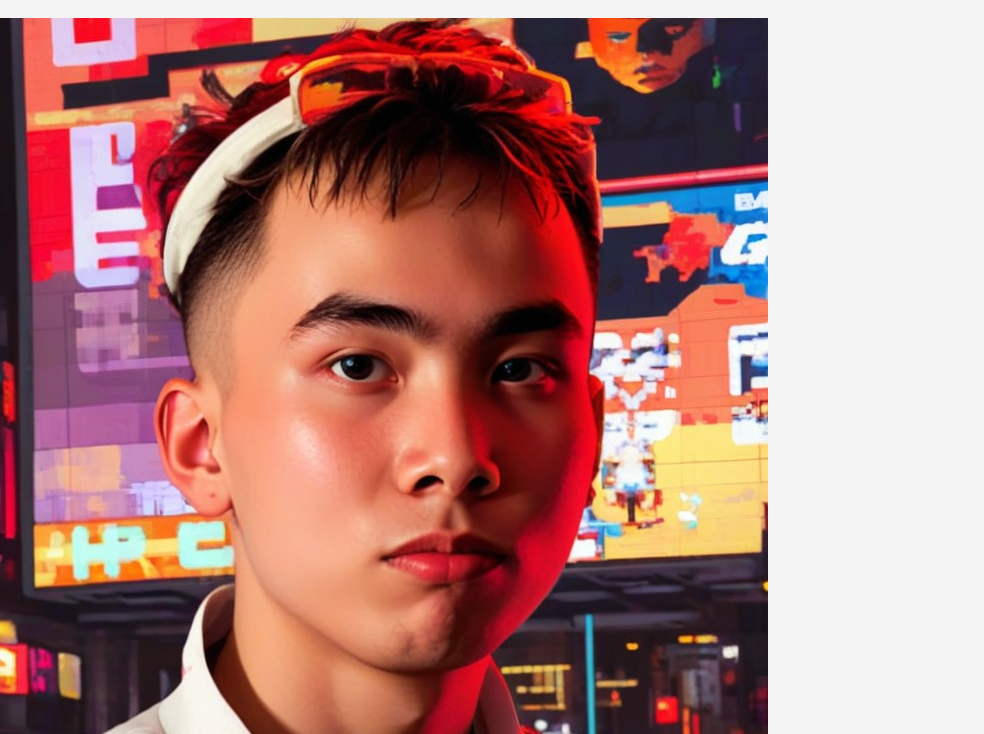
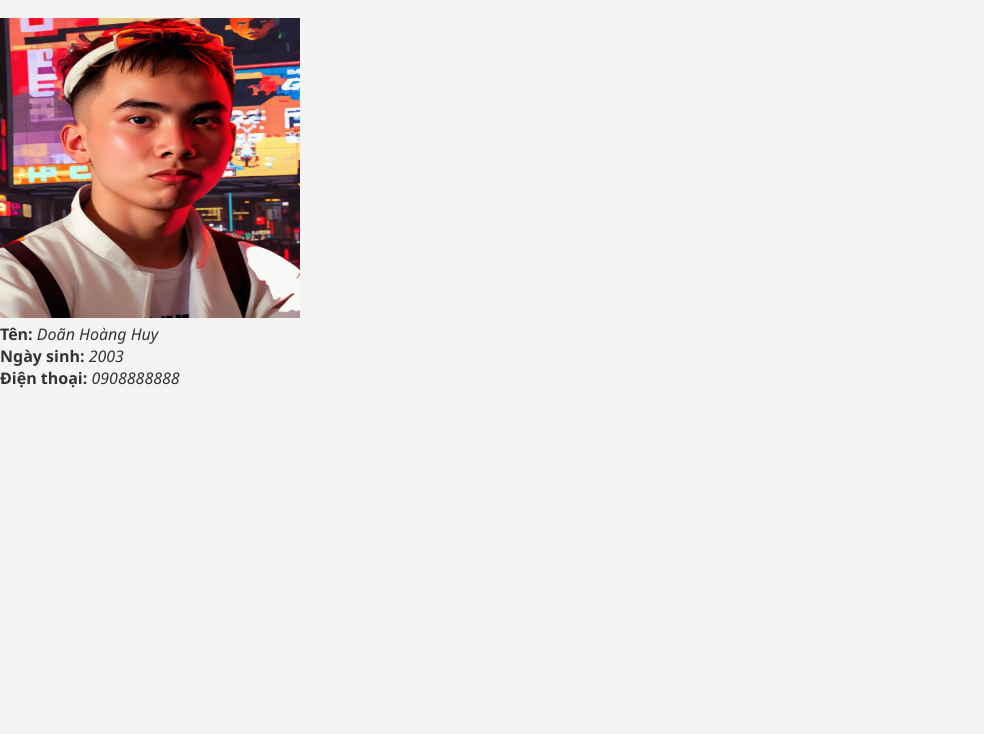
Before and after one commit to kaizquy/doanhoanghuy.github.io, a plain HTML site: page index.html in a window 1280 px wide. Shown: the part 66-800 px from the top of the page, without its empty margins (0-984 px from the left). Drawn offline with Linux system fonts and the light colour scheme.

Commit message:
html - css

```diff
--- a/index.html
+++ b/index.html
@@ -9,7 +9,7 @@
 <body>
     <h1>Doãn Hoàng Huy (Design Frontend)</h1>
 
-    <img src="anhBlog.jpg" alt="Ảnh của Doãn Hoàng Huy" class="avatar" style="height: 500; width: 550;">
+    <img src="anhBlog.jpg" alt="Ảnh của Doãn Hoàng Huy" class="avatar" style="height: 300px; width: 300px;">
 
     <div class="thongtin">
         <b>Tên:</b> <i>Doãn Hoàng Huy</i>
```
